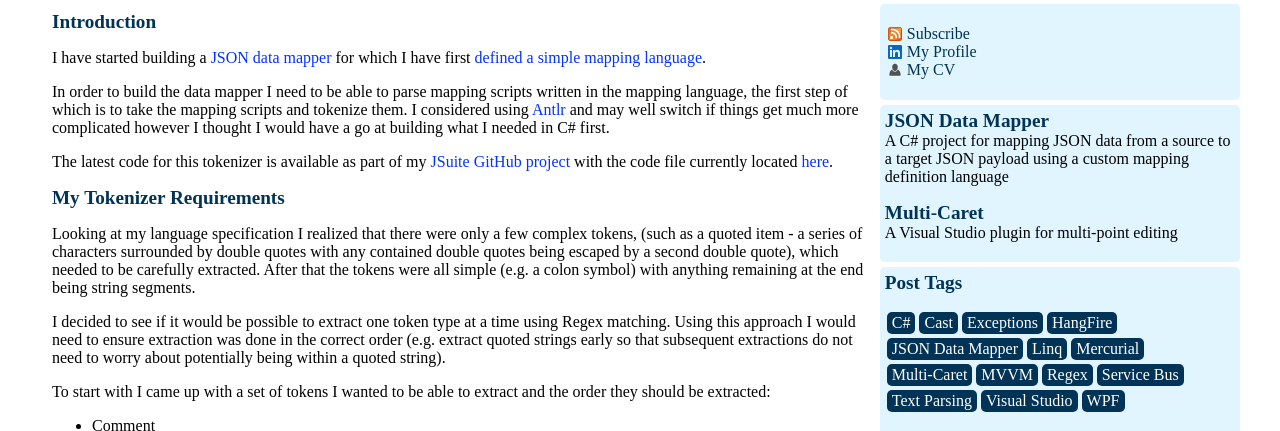
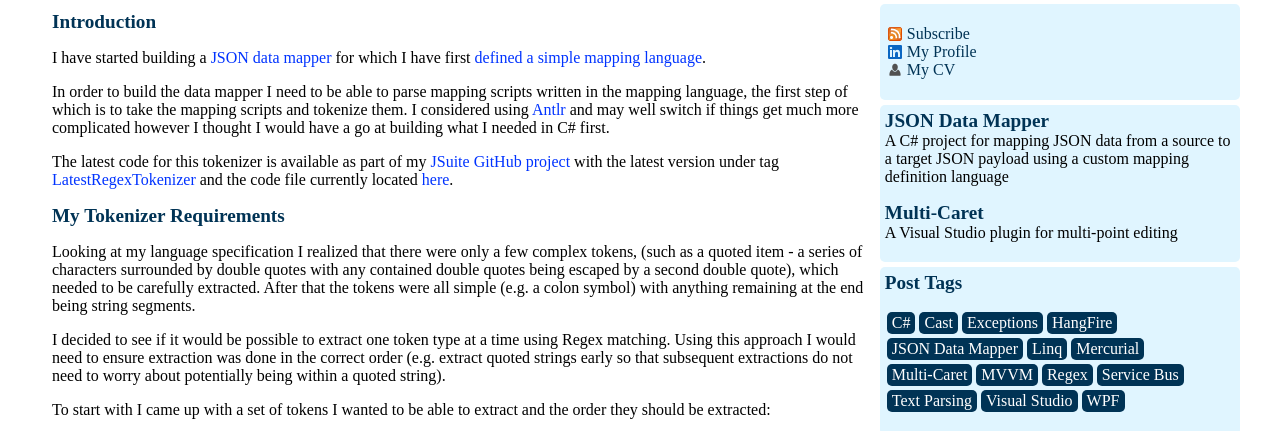
Before and after one commit to gwerren/gwerren.github.io, a plain HTML site: page Blog/Posts/simpleCSharpTokenizerUsingRegex.html in a window 1280 px wide. Shown: the part 333-764 px from the top of the page. Drawn offline with Linux system fonts and the light colour scheme.

Commit message:
Update simpleCSharpTokenizerUsingRegex.html

```diff
--- a/Blog/Posts/simpleCSharpTokenizerUsingRegex.html
+++ b/Blog/Posts/simpleCSharpTokenizerUsingRegex.html
@@ -40,7 +40,7 @@
 
 <p>In order to build the data mapper I need to be able to parse mapping scripts written in the mapping language, the first step of which is to take the mapping scripts and tokenize them. I considered using <a href="https://www.antlr.org/">Antlr</a> and may well switch if things get much more complicated however I thought I would have a go at building what I needed in C# first.</p>
 
-<p>The latest code for this tokenizer is available as part of my <a href="https://github.com/gwerren/JSuite">JSuite GitHub project</a> with the code file currently located <a href="https://github.com/gwerren/JSuite/blob/master/JSuite.Mapping.Parser/Tokenizing/Generic/Tokenizer.cs">here</a>.</p>
+<p>The latest code for this tokenizer is available as part of my <a href="https://github.com/gwerren/JSuite">JSuite GitHub project</a> with the latest version under tag <a href="https://github.com/gwerren/JSuite/tree/LatestRegexTokenizer">LatestRegexTokenizer</a> and the code file currently located <a href="https://github.com/gwerren/JSuite/blob/LatestRegexTokenizer/JSuite.Mapping.Parser/Tokenizing/Generic/Tokenizer.cs">here</a>.</p>
 
 <h2>My Tokenizer Requirements</h2>
 
```
